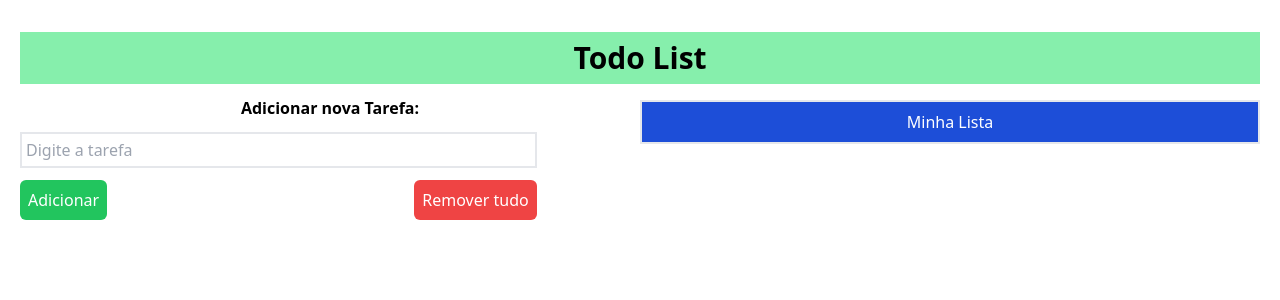
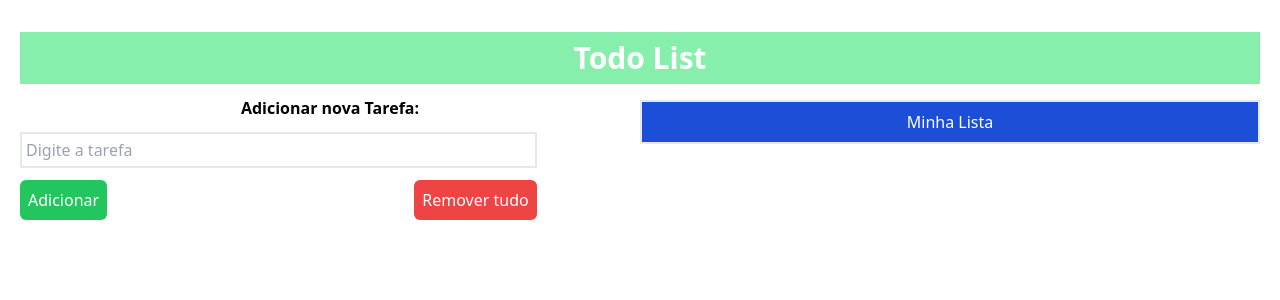
Before and after one commit to RodrigoVitor/to-do-list, a React (Vite) app: page / in a window 1280 px wide. Shown: the top 300 px of the page. Built offline with nearby package versions, Linux system fonts and the light colour scheme.

Commit message:
fixing styles

```diff
--- a/src/App.tsx
+++ b/src/App.tsx
@@ -33,7 +33,7 @@ const App = () => {
   return (
     <div className="p-5">
       <header className="bg-green-300 flex justify-center p-2 mt-3">
-        <h1 className="text-3xl font-bold">Todo List</h1>
+        <h1 className="text-3xl font-bold text-[#fff]">Todo List</h1>
       </header>
 
       <main className="lg:flex lg:justify-between">
--- a/src/components/TaskList.tsx
+++ b/src/components/TaskList.tsx
@@ -12,7 +12,7 @@ export const TaskList = ({tasks, removeTask}: Props) => {
             {tasks.length > 0 &&
                 tasks.map((item) => (
                     <div className="border-b-2 flex justify-around items-center">
-                        <p className="mt-5 mb-5 font-bold">
+                        <p className="mt-5 mb-5 font-bold w-40">
                            {item.value}
                         </p>
                         <button
```
